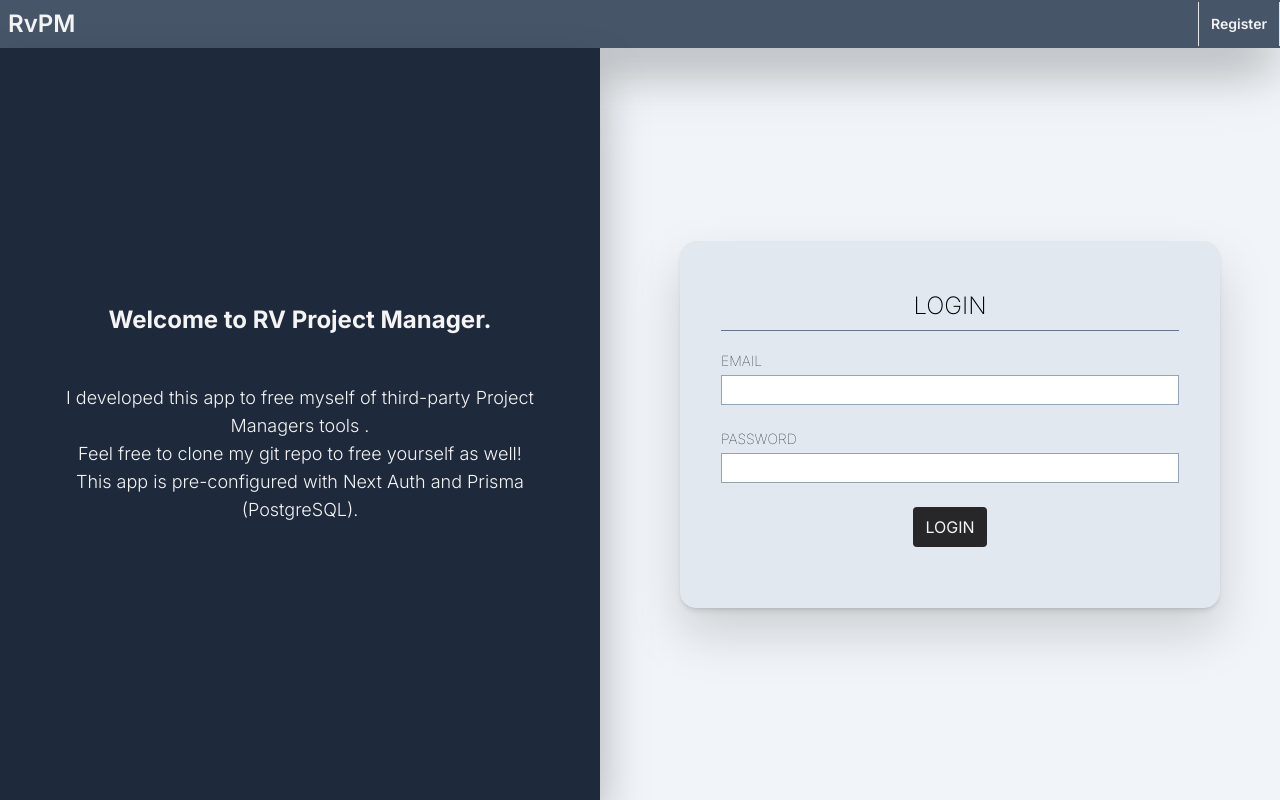
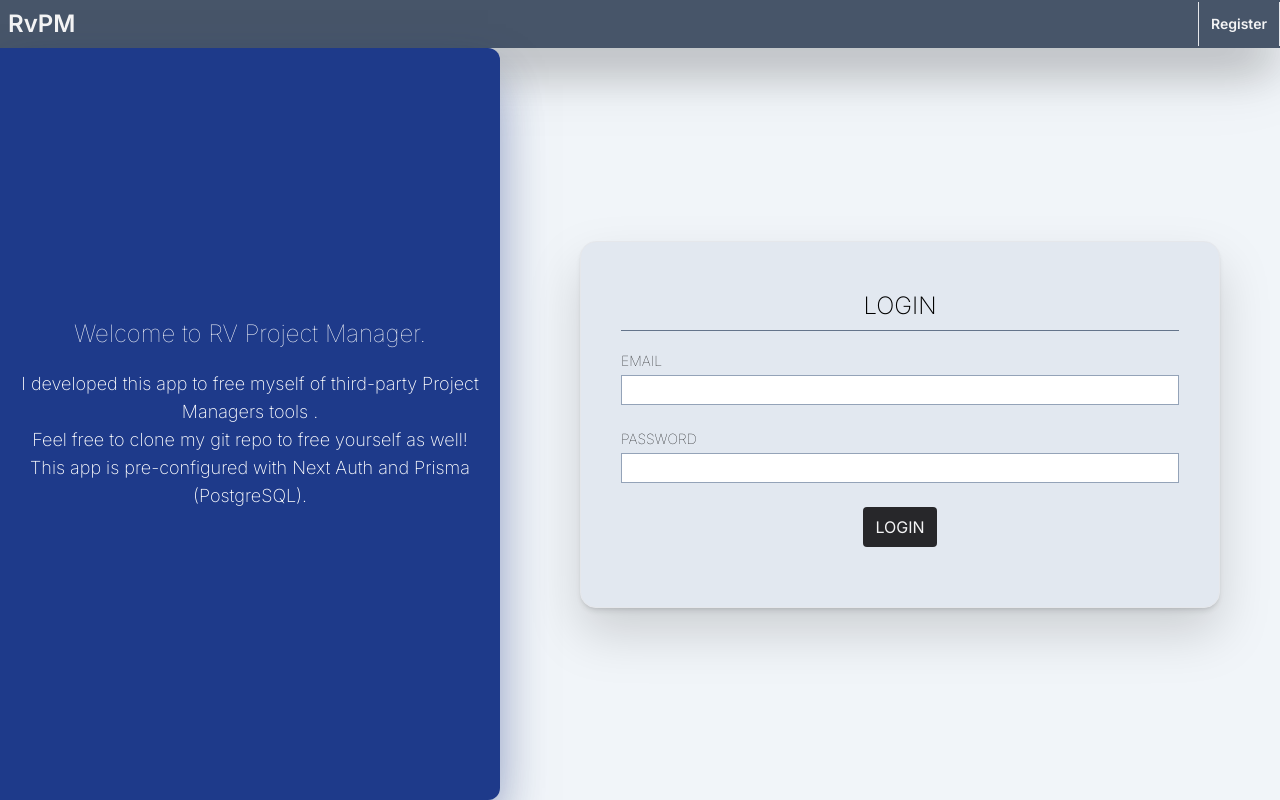
Before and after one commit to rahulvig315/rvpm, a Next.js app: page / in a window 1280 px wide. Built offline with nearby package versions, Linux system fonts and the light colour scheme; no server answers.

Commit message:
refactor(tailwind): app styling

```diff
--- a/src/app/components/landing/Landing.tsx
+++ b/src/app/components/landing/Landing.tsx
@@ -27,7 +27,6 @@ function Landing() {
             redirect(Routes.Dashboard)
         }
     }, [status, loading, notifications.length])
-
     const handleFormSubmit = async (event: React.FormEvent) => {
         event.preventDefault()
         setLoading(true);
@@ -67,13 +66,14 @@ function Landing() {
     });
 
     return (
-        <main className="h-screen w-screen flex flex-col bg-slate-100 overflow-y-auto">
+        <main className="flex flex-col w-screen h-screen overflow-y-auto bg-slate-100">
             <LandingNavigation onViewChange={handleViewChange} view={view} />
-            <div className='flex flex-col md:flex-row justify-start h-full items-center gap-5'>
-                <div className='bg-slate-800 h-full flex flex-col items-center text-zinc-100  p-10 justify-center gap-7 t flex-1 max-w-[600px] shadow-2xl drop-shadow-2xl'>
-                    <h1 className='text-2xl text-center font-bold'>Welcome to {APP_NAME}.</h1>
+            <div className='flex flex-col items-center justify-start h-full gap-5 md:flex-row'>
+                <div className='w-fit flex flex-col justify-center items-center shadow-2xl drop-shadow-2xl rounded-r-xl shadow-blue-800/50 bg-blue-900 text-white my-auto h-full
+                min-w-[200px] max-w-[500px]'>
+                    <h1 className='text-2xl font-thin text-center'>Welcome to {APP_NAME}.</h1>
                     <div className='p-5 text-center'>
-                        <p className='font-light text-lg'>
+                        <p className='text-lg font-extralight'>
                             I developed this app to free myself of third-party Project Managers tools .
                             <br />
                             Feel free to clone my git repo to free yourself as well!
@@ -82,7 +82,7 @@ function Landing() {
                         </p>
                     </div>
                 </div>
-                <div className="justify-center p-10 flex w-full flex-1">
+                <div className="flex justify-center flex-1 w-full p-10">
                     <UserAuthForm
                         view={view}
                         formInputs={formInputs}
--- a/src/app/components/sidebar/Sidebar.tsx
+++ b/src/app/components/sidebar/Sidebar.tsx
@@ -10,7 +10,7 @@ async function Sidebar() {
 
     return (
         <>
-            <aside className="hidden md:visible w-fit md:flex flex-col justify-start items-start shadow-2xl drop-shadow-2xl rounded-r-xl shadow-blue-800/50 bg-blue-900 text-white my-auto h-full min-w-[200px]">
+            <aside className="hidden md:visible w-fit md:flex flex-col justify-start items-start shadow-2xl drop-shadow-2xl rounded-r-xl shadow-blue-800/50 bg-blue-900 text-white my-auto h-screen min-w-[200px]">
                 <Link href='' className="flex justify-end w-full font-semibold shadow-2xl drop-shadow-2xl bg-blue-950/80 rounded-r-2xl"><svg xmlns="http://www.w3.org/2000/svg" fill="none" viewBox="0 0 24 24" strokeWidth={1.5} stroke="currentColor" className="m-3 max-w-6 max-h-6">
                     <path strokeLinecap="round" strokeLinejoin="round" d="M9.75 9.75l4.5 4.5m0-4.5l-4.5 4.5M21 12a9 9 0 11-18 0 9 9 0 0118 0z" />
                 </svg>
--- a/src/app/dashboard/layout.tsx
+++ b/src/app/dashboard/layout.tsx
@@ -15,11 +15,11 @@ async function DashboardLayout({ children }: Props) {
         redirect(Routes.Landing)
     }
     return (
-        <main className="h-screen w-screen flex flex-col bg-slate-300 text-black">
+        <main className="flex flex-col w-screen h-screen text-black pb-[1rem] overflow-hidden bg-slate-300">
             <Navigation />
-            <div className="flex w-full h-full">
+            <div className="flex w-full h-screen">
                 <Sidebar />
-                <section className="m-7 rounded-xl bg-neutral-100 shadow-2xl drop-shadow-2xl flex w-full justify-center items-center">
+                <section className="flex items-center justify-center w-full h-screen shadow-2xl m-7 rounded-xl bg-neutral-100 drop-shadow-2xl max-h-[85vh]">
                     {children}
                 </section>
             </div>
```
